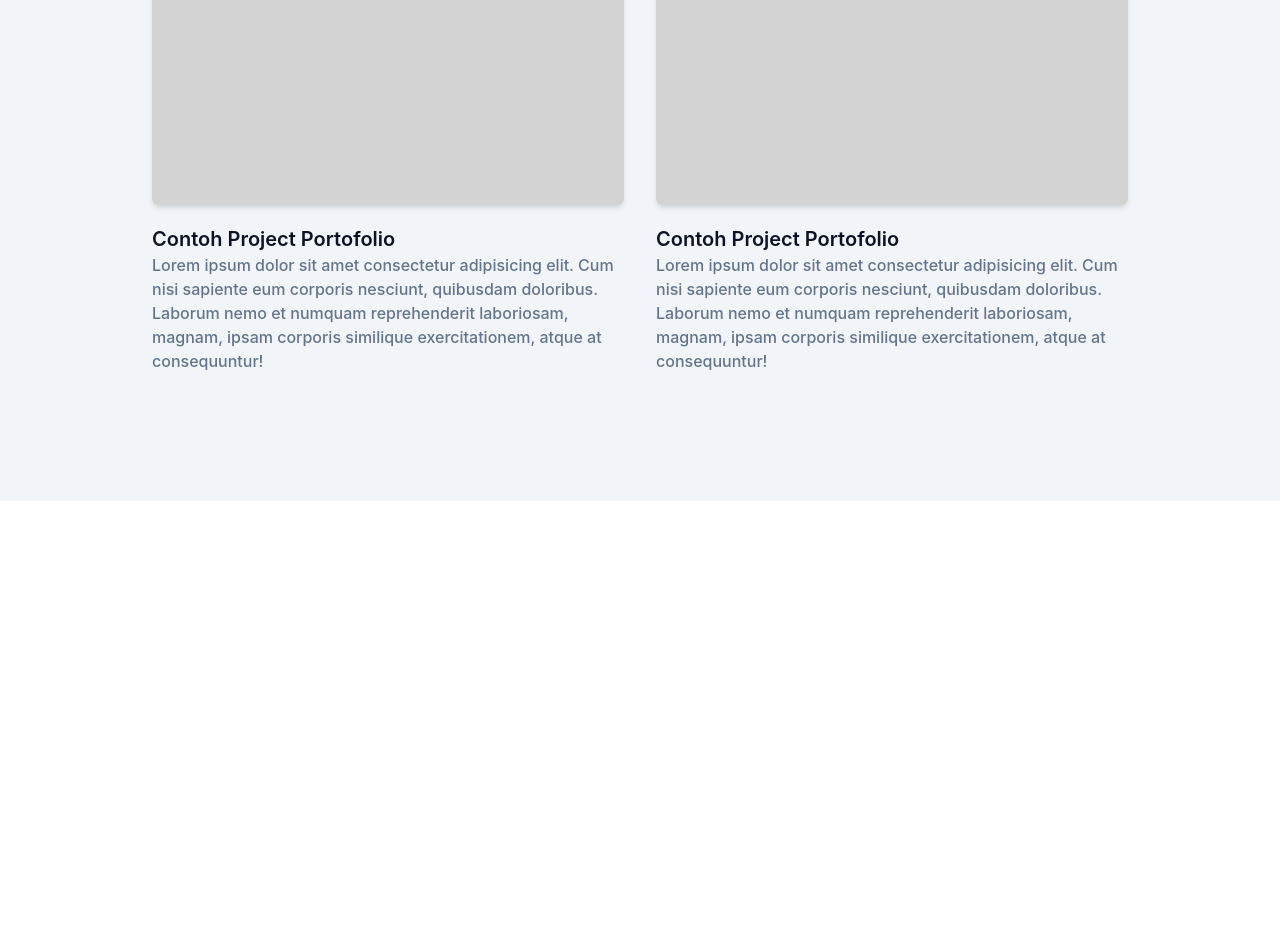
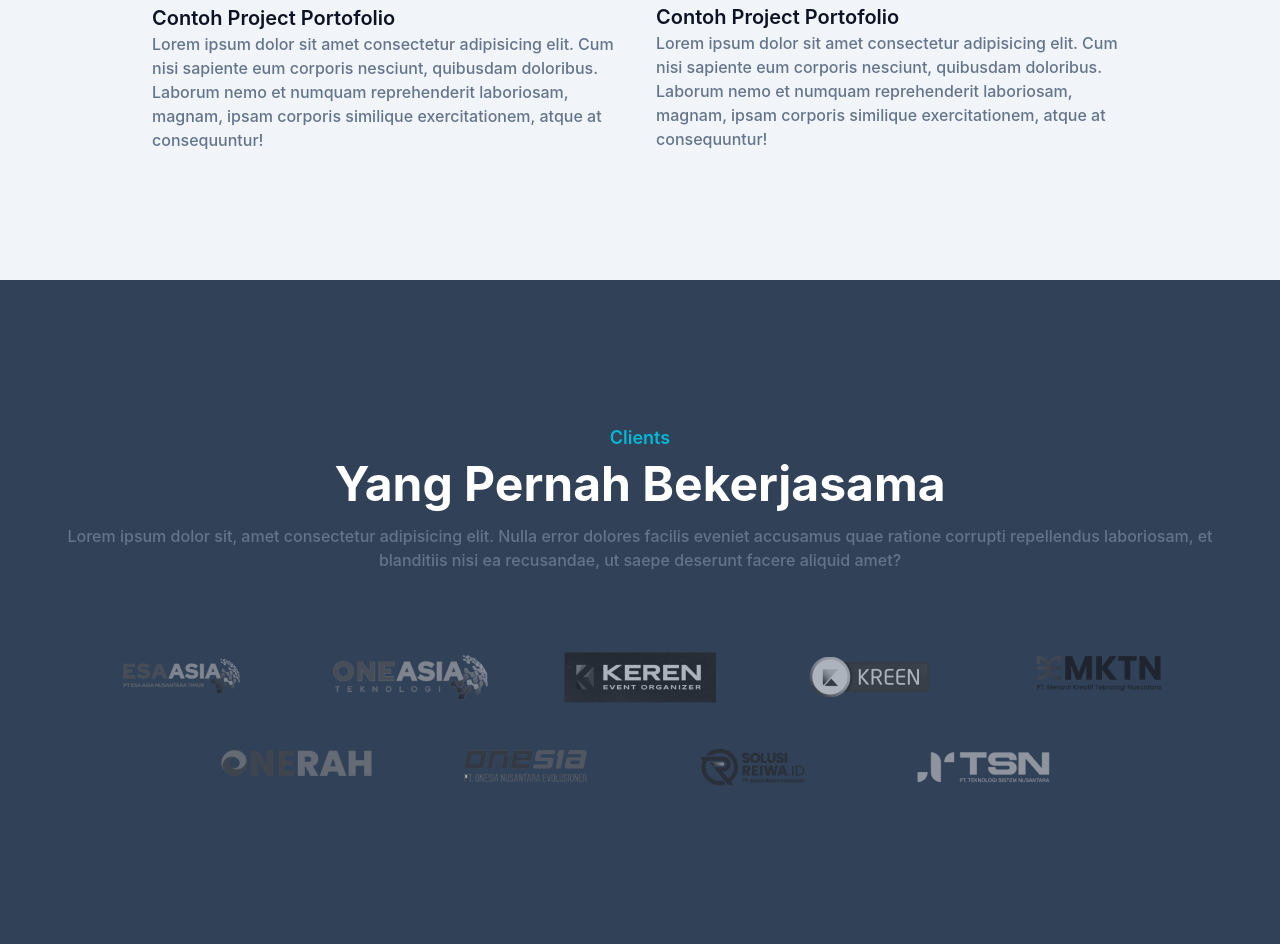
Before and after one commit to JepriAlber/portofolio-simple-tailwind, a website: page index.html in a window 1280 px wide. Shown: the part 2468-3412 px from the top of the page. Before the commit the page ends 2969 px from the top, so only its background shows below. Drawn offline with Linux system fonts and the light colour scheme.

Commit message:
menyelesaikan bagian section client dengan konsep grayscale hover

```diff
--- a/index.html
+++ b/index.html
@@ -101,35 +101,35 @@
             <div class="w-full px-4">
                 <div class="max-w-xl mx-auto text-center mb-16">
                     <h4 class="font-smibold text-lg text-primary mb-2">Portofolio</h4>
-                    <h2 class="font-bold text-dark text-3xl mb-4">Project Terbaru</h2>
+                    <h2 class="font-bold text-dark text-3xl mb-4 sm:text-4xl lg:text-5xl">Project Terbaru</h2>
                     <p class="font-medium text-md text-secondary">Lorem ipsum dolor sit amet consectetur adipisicing elit. Quae reiciendis labore fuga quo distinctio quam deserunt. Aliquam laboriosam voluptate explicabo libero? Excepturi earum repellat ab voluptates deleniti? Molestias, maxime quis.</p>
                 </div>
             </div>
             <div class="w-full px-4 flex flex-wrap justify-center xl:w-10/12  xl:mx-auto">
                 <div class="mb-12 p-4 md:w-1/2">
                     <div class="rounded-md shadow-md overflow-hidden">
-                        <img src="dist/img/portofolio/portofolio.jpg" alt="portofolio" width="w-full" >
+                        <img src="dist/img/portofolio/portofolio-acht.png" alt="portofolio" class="w-full" >
                     </div>
                     <h3 class="font-semibold text-xl text-dark mt-5">Contoh Project Portofolio</h3>
                     <p class="font-medium text-base text-secondary">Lorem ipsum dolor sit amet consectetur adipisicing elit. Cum nisi sapiente eum corporis nesciunt, quibusdam doloribus. Laborum nemo et numquam reprehenderit laboriosam, magnam, ipsam corporis similique exercitationem, atque at consequuntur!</p>
                 </div>
                 <div class="mb-12 p-4 md:w-1/2">
                     <div class="rounded-md shadow-md overflow-hidden">
-                        <img src="dist/img/portofolio/portofolio.jpg" alt="portofolio" width="w-full" >
+                        <img src="dist/img/portofolio/portofolio-isp.png" alt="portofolio" class="w-full" >
                     </div>
                     <h3 class="font-semibold text-xl text-dark mt-5">Contoh Project Portofolio</h3>
                     <p class="font-medium text-base text-secondary">Lorem ipsum dolor sit amet consectetur adipisicing elit. Cum nisi sapiente eum corporis nesciunt, quibusdam doloribus. Laborum nemo et numquam reprehenderit laboriosam, magnam, ipsam corporis similique exercitationem, atque at consequuntur!</p>
                 </div>
                 <div class="mb-12 p-4 md:w-1/2">
                     <div class="rounded-md shadow-md overflow-hidden">
-                        <img src="dist/img/portofolio/portofolio.jpg" alt="portofolio" width="w-full" >
+                        <img src="dist/img/portofolio/portofolio-oneasia.png" alt="portofolio" class="w-full" >
                     </div>
                     <h3 class="font-semibold text-xl text-dark mt-5">Contoh Project Portofolio</h3>
                     <p class="font-medium text-base text-secondary">Lorem ipsum dolor sit amet consectetur adipisicing elit. Cum nisi sapiente eum corporis nesciunt, quibusdam doloribus. Laborum nemo et numquam reprehenderit laboriosam, magnam, ipsam corporis similique exercitationem, atque at consequuntur!</p>
                 </div>
                 <div class="mb-12 p-4 md:w-1/2">
                     <div class="rounded-md shadow-md overflow-hidden">
-                        <img src="dist/img/portofolio/portofolio.jpg" alt="portofolio" width="w-full" >
+                        <img src="dist/img/portofolio/portofolio-smart.png" alt="portofolio" class="w-full">
                     </div>
                     <h3 class="font-semibold text-xl text-dark mt-5">Contoh Project Portofolio</h3>
                     <p class="font-medium text-base text-secondary">Lorem ipsum dolor sit amet consectetur adipisicing elit. Cum nisi sapiente eum corporis nesciunt, quibusdam doloribus. Laborum nemo et numquam reprehenderit laboriosam, magnam, ipsam corporis similique exercitationem, atque at consequuntur!</p>
@@ -139,6 +139,50 @@
     </section>
     <!-- portofolio section end -->
 
+    <!-- clients section start -->
+        <section id="clients" class="pt-36 pb-32 bg-slate-700">
+            <div class="container">
+                <div class="w-full px-4">
+                    <div class="max-auto text-center mb-16">
+                        <h4 class="font-semibold text-lg text-primary mb-2">Clients</h4>
+                        <h2 class="font-bold text-white text-3xl mb-4 sm:text-4xl lg:text-5xl">Yang Pernah Bekerjasama</h2>
+                        <p class="font-medium test-md text-secondary">Lorem ipsum dolor sit, amet consectetur adipisicing elit. Nulla error dolores facilis eveniet accusamus quae ratione corrupti repellendus laboriosam, et blanditiis nisi ea recusandae, ut saepe deserunt facere aliquid amet?</p>
+                    </div>
+                </div>
+                <div class="w-full px-4">
+                    <div class="flex flex-wrap items-center justify-center">
+                        <a href="#" class="mx-w-[120px] mx-4 py-4 grayscale opacity-60 transition duration-500 hover:grayscale-0 hover:opacity-100 lg:mx-6 xl:mx-8">
+                            <img src="dist/img/clients/Esa Asia.png" alt="">
+                        </a>
+                        <a href="#" class="mx-w-[120px] mx-4 py-4 grayscale opacity-60 transition duration-500 hover:grayscale-0 hover:opacity-100 lg:mx-6 xl:mx-8">
+                            <img src="dist/img/clients/kanten.png" alt="">
+                        </a>
+                        <a href="#" class="mx-w-[120px] mx-4 py-4 grayscale opacity-60 transition duration-500 hover:grayscale-0 hover:opacity-100 lg:mx-6 xl:mx-8">
+                            <img src="dist/img/clients/KEREN.png" alt="">
+                        </a>
+                        <a href="#" class="mx-w-[120px] mx-4 py-4 grayscale opacity-60 transition duration-500 hover:grayscale-0 hover:opacity-100 lg:mx-6 xl:mx-8">
+                            <img src="dist/img/clients/kreen.png" alt="">
+                        </a>
+                        <a href="#" class="mx-w-[120px] mx-4 py-4 grayscale opacity-60 transition duration-500 hover:grayscale-0 hover:opacity-100 lg:mx-6 xl:mx-8">
+                            <img src="dist/img/clients/MKTI2.png" alt="">
+                        </a>
+                        <a href="#" class="mx-w-[120px] mx-4 py-4 grayscale opacity-60 transition duration-500 hover:grayscale-0 hover:opacity-100 lg:mx-6 xl:mx-8">
+                            <img src="dist/img/clients/onerah.png" alt="">
+                        </a>
+                        <a href="#" class="mx-w-[120px] mx-4 py-4 grayscale opacity-60 transition duration-500 hover:grayscale-0 hover:opacity-100 lg:mx-6 xl:mx-8">
+                            <img src="dist/img/clients/onesia.png" alt="">
+                        </a>
+                        <a href="#" class="mx-w-[120px] mx-4 py-4 grayscale opacity-60 transition duration-500 hover:grayscale-0 hover:opacity-100 lg:mx-6 xl:mx-8">
+                            <img src="dist/img/clients/raiwa.png" alt="">
+                        </a>
+                        <a href="#" class="mx-w-[120px] mx-4 py-4 grayscale opacity-60 transition duration-500 hover:grayscale-0 hover:opacity-100 lg:mx-6 xl:mx-8">
+                            <img src="dist/img/clients/TSN.png" alt="">
+                        </a>
+                    </div>
+                </div>
+            </div>
+        </section>
+    <!-- client section end -->
     <script src="dist/js/script.js"></script>
 </body>
 </html>
```
Also changed, not shown: dist/img/clients/Esa Asia.png (added), dist/img/clients/KEREN.png (added), dist/img/clients/MKTI2.png (added), dist/img/clients/TSN.png (added), dist/img/clients/kanten.png (added), dist/img/clients/kreen.png (added), dist/img/clients/onerah.png (added), dist/img/clients/onesia.png (added), dist/img/clients/raiwa.png (added), dist/img/portofolio/portofolio-acht.png (added), dist/img/portofolio/portofolio-isp.png (added), dist/img/portofolio/portofolio-oneasia.png (added), dist/img/portofolio/portofolio-smart.png (added), dist/output.css.
